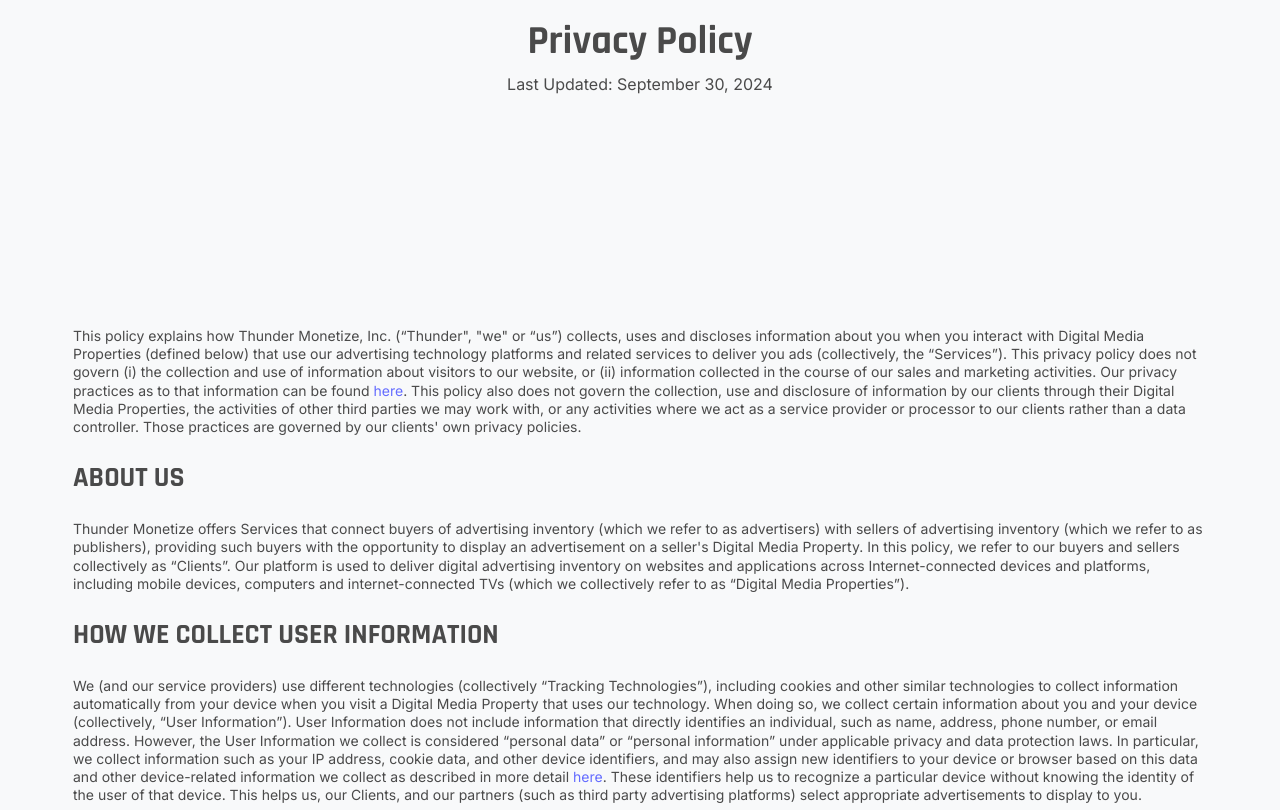
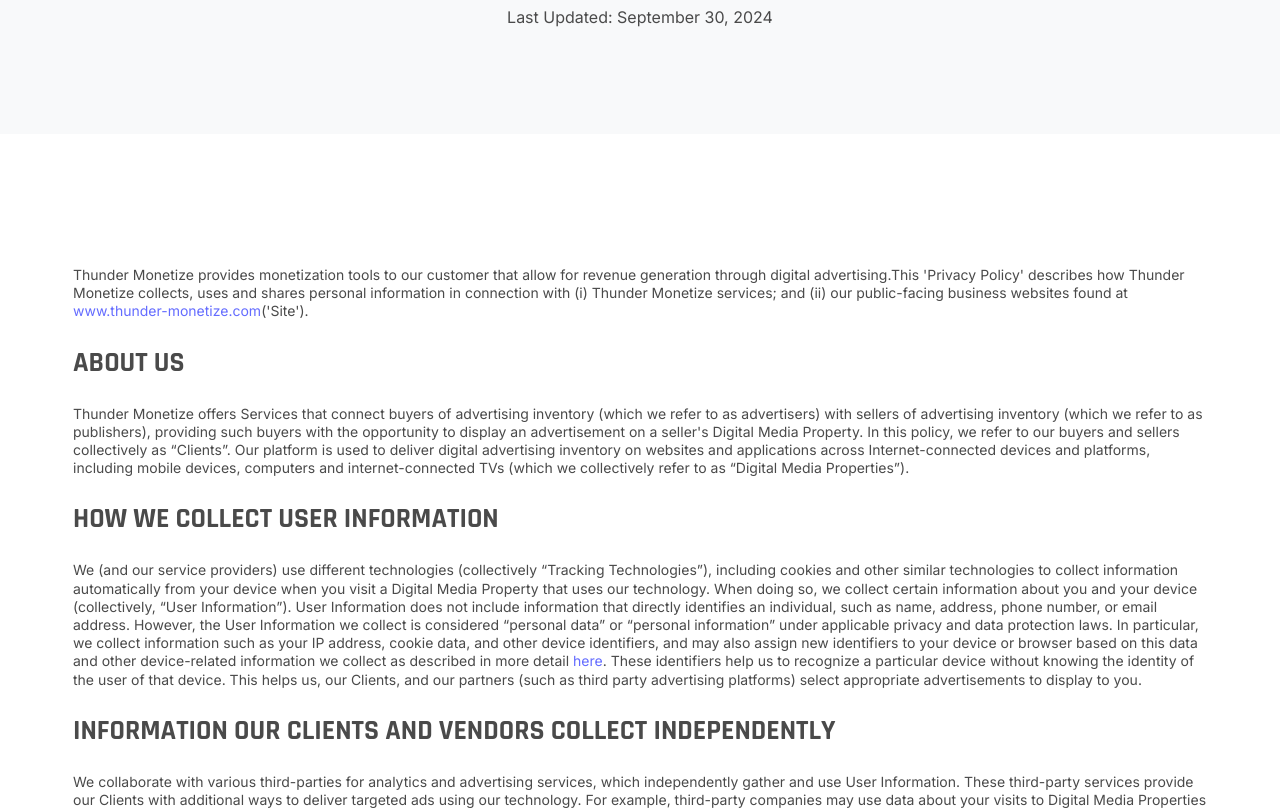
Before and after one commit to jwong65/vite-react-site, a React (Vite) app: page /privacy in a window 1280 px wide. Shown: the part 240-1050 px from the top of the page. Built offline with nearby package versions, Linux system fonts and the light colour scheme.

Commit message:
Added changes to privacy box and first box of privacy

```diff
--- a/src/pages/Privacy.jsx
+++ b/src/pages/Privacy.jsx
@@ -13,10 +13,7 @@
         <div className='privacy-content-wrapper'>
           <div className='privacy-text'>
             <div className='text-box-privacy'>
-              This policy explains how Thunder Monetize, Inc. (“Thunder", "we" or “us”) collects, uses and discloses information about you when you interact with Digital Media Properties (defined below) that use our advertising technology platforms and related services to deliver you ads (collectively, the “Services”).
-              This privacy policy does not govern (i) the collection and use of information about visitors to our website, or (ii) information collected in the course of our sales and marketing activities. Our privacy practices as to that information can be found <a href="https://www.magnite.com/legal/magnite-website-privacy-policy/" target="_blank" rel="noopener noreferrer" >here</a>.
-              This policy also does not govern the collection, use and disclosure of information by our clients through their Digital Media Properties, the activities of other third parties we may work with, or any activities where we act as a service provider or processor to our clients rather than a data controller.
-              Those practices are governed by our clients' own privacy policies.
+            Thunder Monetize provides monetization tools to our customer that allow for revenue generation through digital advertising.This 'Privacy Policy' describes how Thunder Monetize collects, uses and shares personal information in connection with (i) Thunder Monetize services; and (ii) our public-facing business websites found at <a href='thunder-monetize.com'>www.thunder-monetize.com</a>('Site').
             </div>
             <div className='privacy-text-header'>About Us</div>
             <div className='text-box-privacy'>
--- a/src/pages/privacy.css
+++ b/src/pages/privacy.css
@@ -16,10 +16,11 @@
     background: var(--Primary-Arctic-White, #F8F9FA);
 }
 .privacy-content-wrapper {
-    width: 100%;
+    width: 100vw;
     display: flex;
     justify-content: center;
     padding: 60px 0;
+    background-color: #FFFFFF;
 }
 .privacy-hero-section-wrapper {
     width: 100vw;
@@ -29,12 +30,11 @@
     margin-left: -50vw;
     margin-right: -50vw;
     overflow: visible;
-    padding: 60px 0;
+    padding: 105px 0;
 }
 
 .privacy-box{
     width: 100%;
-    height: 307px;
     display: flex;
     flex-direction: column;
     justify-content: center;
@@ -63,9 +63,9 @@
     font-size: 14px;
     font-style: normal;
     font-weight: 400;
-    line-height: 130%; /* 18.2px */
-
+    line-height: 130%;
     width: 1134px;
+    margin-top: 72px;
 }
 
 .privacy-text-header{
```
